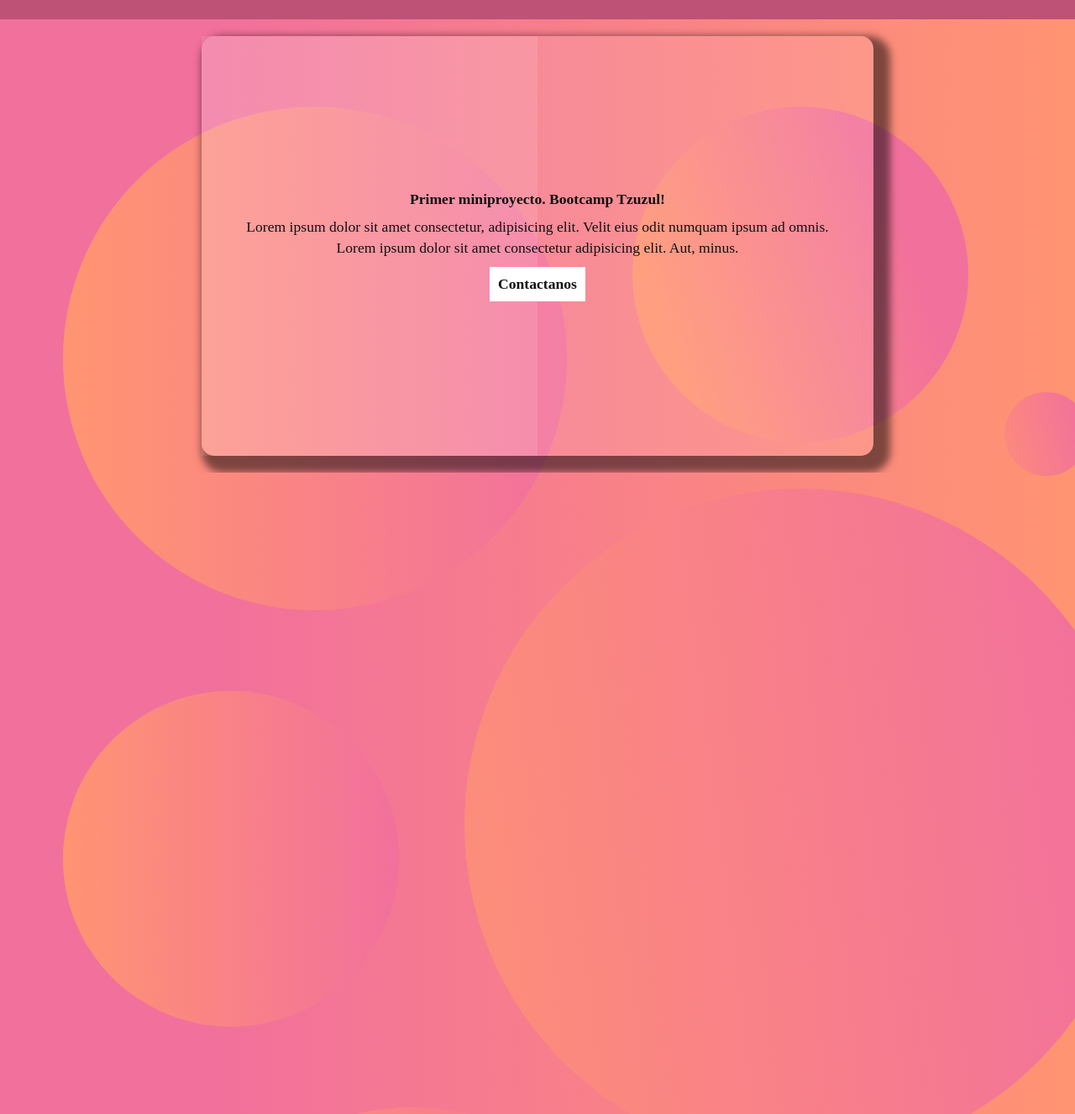
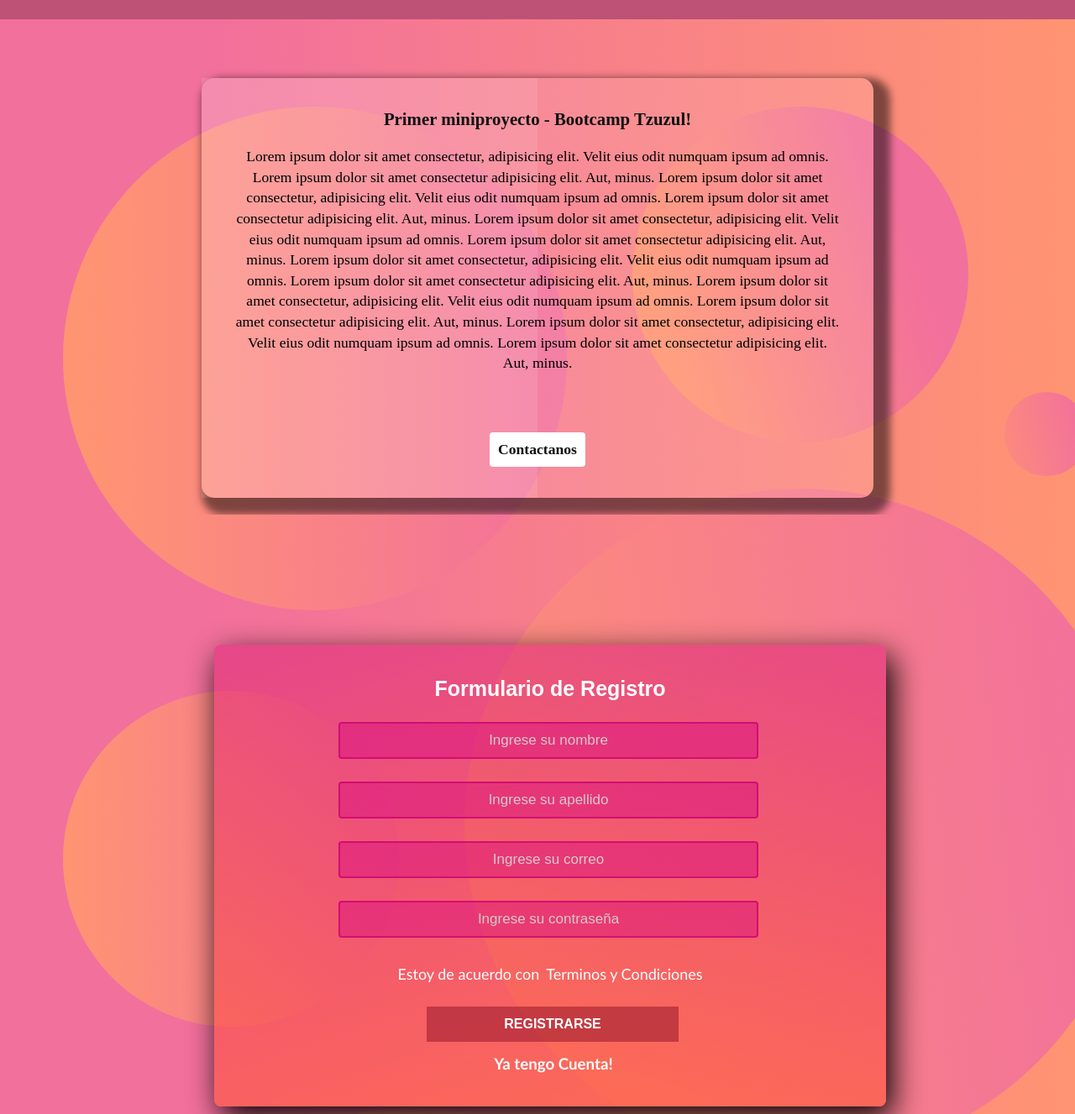
Before and after one commit to docampoe/landingPage, a plain HTML site: page index.html in a window 1280 px wide. Shown: the part 67-1394 px from the top of the page at 84% size. Drawn offline with Linux system fonts and the light colour scheme.

Commit message:
Formulario de lading page

```diff
--- a/css/style.css
+++ b/css/style.css
@@ -69,7 +69,6 @@ body{
     top: 534px;
     border-radius: 50%;
     background: linear-gradient(257.36deg, #F2709C 9.16%, #FF9472 125.83%);
-
 }
 
 .seventh_circle{
@@ -84,7 +83,7 @@ body{
 /* Circle End */
 
 
-/* Header Inicio*/
+/* Header Main*/
 .nav_header{
     font-family: Arial, Helvetica, sans-serif;
     background-color: #BD5276;
@@ -115,12 +114,9 @@ body{
 #main_nav a:hover{
     background-color: #eb8ead;
 }
-.img_main{
-}
+/* Header End*/
 
-/* Header final*/
-
-/* Section Content */
+/* Section Content Main */
 .content_section{
     position: relative;
     display: flex;
@@ -129,7 +125,9 @@ body{
     flex-wrap: wrap;
     width: 100%;
     overflow: hidden;
+    margin-top: 50px;
 }
+
 .content_section .box {
     position: relative;
     width: 800px;
@@ -140,11 +138,12 @@ body{
     align-items: center;
     margin: 20px 30px;
     transition: 0.5s;
+}
 
-}
 .content_section .box:hover{
     transform: translateY(-20px);
 }
+
 .content_section .box::before{
     content: '';
     position: absolute;
@@ -157,8 +156,7 @@ body{
     border-radius: 15px;
 }
 
-.content_section .box span::before
-{
+.content_section .box span::before{
     content: '';
     position: absolute;
     top: 0;
@@ -167,36 +165,125 @@ body{
     height: 100%;
     background: rgba(255, 255, 255, 0.1);
     pointer-events: none;
+}
 
-}
-.content_section .box .content
-{
+.content_section .box .content{
     text-align: center;
     position: relative;
     z-index: 10;
     padding: 20px 40px;
 }
-.content_section .box .content h2
-{
+
+.content_section .box .content h1{
+    font-size: 1.3em;
+    color: #111;
+    margin-bottom: 20px;
+}
+
+.content_section .box .content p{
     font-size: 1.1em;
-    color: #111;
-    margin-bottom: 10px;
-}
-.content_section .box .content p
-{
-    font-size: 1.1em;
-    color: #111;
-    margin-bottom: 10px;
+    color: rgb(0, 0, 0);
+    margin-bottom: 70px;
     line-height: 1.4em;
 }
-.content_section .box .content a
-{
+
+.content_section .box .content a{
     display: inline-block;
     font-size: 1.1em;
     color: #111;
     background: #fff;
+    border-radius: 4px;
     padding: 10px;
     text-decoration: none;
     font-weight: 600;
 }
-/* Section Content */
+
+/* Section Content End */
+
+
+/*Form section Main */
+.form-register {
+    width: 800px;
+    height: 550px;
+    background: #ff522fab;  /* fallback for old browsers */
+    background: -webkit-linear-gradient(to bottom, #dd2477b0, #ff522f98);  /* Chrome 10-25, Safari 5.1-6 */
+    background: linear-gradient(to bottom, #dd297a93, #ff55338f); /* W3C, IE 10+/ Edge, Firefox 16+, Chrome 26+, Opera 12+, Safari 7+ */
+    padding: 38px;
+    margin: auto;
+    margin-top: 5px;
+    border-radius: 8px;
+    font-family:'calibri';
+    color: white;
+    box-shadow: 7px 13px 37px #000;
+    background-position: bottom;
+    position: relative ;
+    left: 15px;
+    top: 150px;
+}
+
+.form-register h1 {
+    text-align: center;
+    font-size: 25px;
+    margin-bottom: 15px;
+    color:rgb(255, 255, 255);
+    font-family:'Poppins', sans-serif;
+}
+
+.controls {
+    width: 500px;
+    background: #db0b8475;
+    padding: 10px;
+    border-radius: 4px;
+    margin-top: 10px;
+    margin-bottom: 17px;
+    border: 2px solid #ce0470c7;
+    font-size: 17px;
+    color: white;
+    margin-left: 110px;
+    text-align: center;
+}
+
+.controls::placeholder{
+    color: rgb(209, 202, 202);
+}
+
+.form-register p {
+    height: 20px;
+    margin-top: 15px;
+    text-align:center;
+    font-size:18px;
+    line-height:22px;
+}
+
+.form-register a {
+    color:rgb(255, 255, 255);
+    text-decoration:none;
+    align-items: center;
+    margin-left: 8px;
+}
+
+.form-register h3{
+    text-align: center;
+    margin-top: 15px;
+}
+
+.form-register a:hover {
+    color:rgb(27, 200, 200);
+    text-decoration: underline;
+}
+
+.form-register .botons {
+    width: 300px;
+    margin-top: 30px ;
+    margin-left: 215px;
+    background: rgba(160, 30, 47, 0.596);
+    padding: 12px;
+    border:rgb(245, 143, 10);
+    color:rgb(255, 255, 255);
+    font-size:16px;
+    cursor: pointer;
+    font-weight: bolder;
+    font-family:'Poppins', sans-serif;
+}
+
+/*form section End */
--- a/index.html
+++ b/index.html
@@ -11,14 +11,14 @@
     <!--Header-->
         <header>
                 <nav class="nav_header">
-                    <img src="" alt="Logo" class="img_main">
+                    <img src="" alt="" class="img_main">
                     <ul id="main_nav">
                         <li><a href="#Inicio">Inicio</a></li>
                         <li><a href="#contacto">Contactanos</a></li>
                     </ul>
                 </nav>
         </header>
-    <!---->
+    <!--Header-->
 
     <!--Background circle-->
         <div class="first_circle"></div>
@@ -34,21 +34,52 @@
         <div class="sixth_circle"></div>
 
         <div class="seventh_circle"></div>
-    <!---->
+    <!--Background circle-->
 
     <!--Content section-->
-    <section class="content_section">
+    <section class="content_section" id="Inicio">
         <div class="box">
             <span></span>
 
             <div class="content">
-                <h2>Primer miniproyecto. Bootcamp Tzuzul!</h2>
-                <p>Lorem ipsum dolor sit amet consectetur, adipisicing elit. Velit eius odit numquam ipsum ad omnis. Lorem ipsum dolor sit amet consectetur adipisicing elit. Aut, minus.</p>
-                <a href="#">Contactanos</a>
+                <h1 >Primer miniproyecto - Bootcamp Tzuzul!</h1>
+                <p>
+                    Lorem ipsum dolor sit amet consectetur, adipisicing elit. Velit eius odit numquam ipsum ad omnis. Lorem ipsum dolor sit amet consectetur adipisicing elit. Aut, minus.
+                    Lorem ipsum dolor sit amet consectetur, adipisicing elit. Velit eius odit numquam ipsum ad omnis. Lorem ipsum dolor sit amet consectetur adipisicing elit. Aut, minus.
+                    Lorem ipsum dolor sit amet consectetur, adipisicing elit. Velit eius odit numquam ipsum ad omnis. Lorem ipsum dolor sit amet consectetur adipisicing elit. Aut, minus.
+                    Lorem ipsum dolor sit amet consectetur, adipisicing elit. Velit eius odit numquam ipsum ad omnis. Lorem ipsum dolor sit amet consectetur adipisicing elit. Aut, minus.
+                    Lorem ipsum dolor sit amet consectetur, adipisicing elit. Velit eius odit numquam ipsum ad omnis. Lorem ipsum dolor sit amet consectetur adipisicing elit. Aut, minus.
+                    Lorem ipsum dolor sit amet consectetur, adipisicing elit. Velit eius odit numquam ipsum ad omnis. Lorem ipsum dolor sit amet consectetur adipisicing elit. Aut, minus.
+                </p>
+                <a href="#contacto">Contactanos</a>
             </div>
         </div>
     </section>
-    <!---->
+    <!--Content section-->
+
+    <!--Form section-->
+    <form method="get">
+        <section class="form-register" id="contacto">
+            <h1>Formulario de Registro</h1>
+            <article>
+                <input class="controls" type="text" name="nombres" id="nombres" placeholder="Ingrese su nombre" required>
+            </article>
+            <article>
+                <input class="controls" type="text" name="apellidos" id="apellidos" placeholder="Ingrese su apellido" required>
+            </article>
+            <article>
+                <input class="controls" type="email" name="correo" id="correo" placeholder= "Ingrese su correo" required>
+            </article>
+            <article>
+                <input class="controls" type="password" name="contraseñas" id="contraseñas" placeholder="Ingrese su contraseña" required>
+            </article>
+
+            <p>Estoy de acuerdo con<a href="#">Terminos y Condiciones</a></p>
+            <input class="botons" type="submit" value="REGISTRARSE">
+            <h3><a href="#contacto">Ya tengo Cuenta!</a></h3>
+        </section>
+    </form>
+    <!--Form section-->
 
 
 </body>
```
